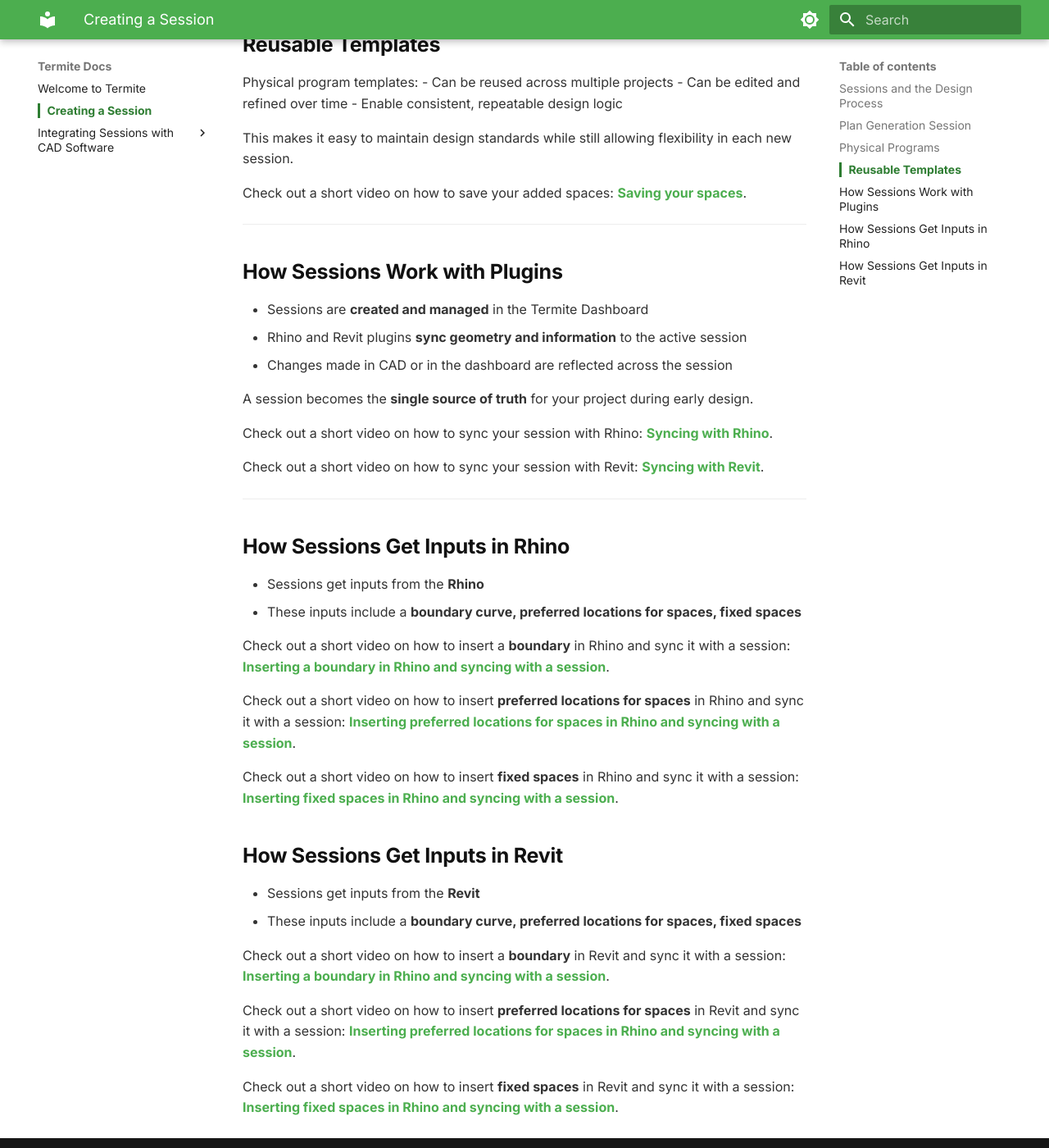
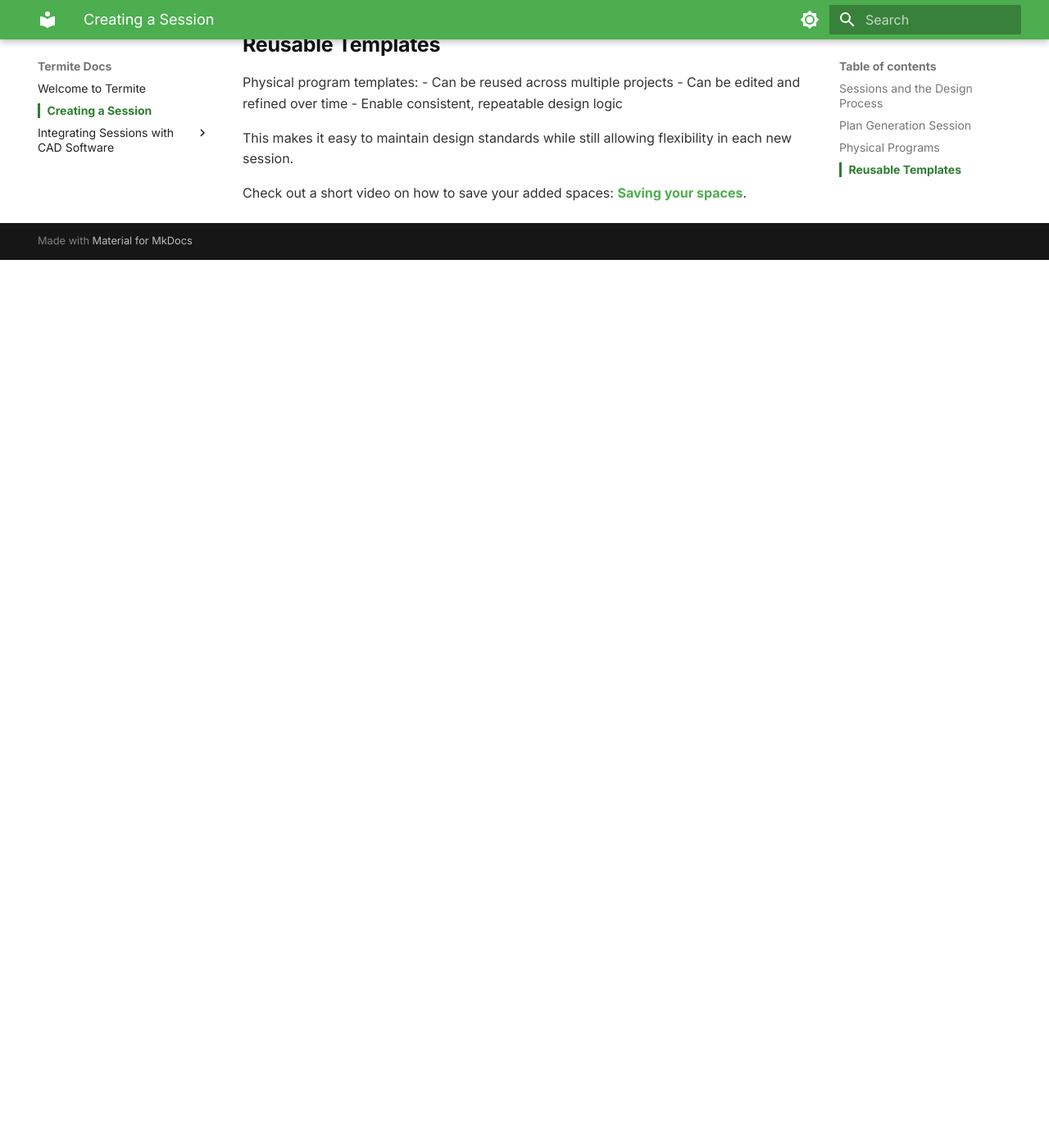
Before and after one commit to Fereshteh7720/Documentation, an MkDocs documentation site: the page built from docs/sessions.md, in a window 1280 px wide and 1400 px high, scrolled down 1149 px. Shown: the whole window at 82% size. Built offline with MkDocs 1.6.1 and Material for MkDocs 9.7.7, drawn with Linux system fonts in a browser that asks for light colours; after the commit the page ends 1466 px from its top, so only the background shows below that; part of the change alters nothing that is shown.

Commit message:
filling out documents for rhino

```diff
--- /dev/null
+++ b/docs/generate-revit.md
@@ -0,0 +1,15 @@
+## How Sessions Get Inputs in Revit
+
+- Sessions get inputs from the **Revit**
+- These inputs include a **boundary curve, preferred locations for spaces, fixed spaces**
+
+Check out a short video on how to insert a **boundary** in Revit and sync it with a session:
+**[Inserting a boundary in Rhino and syncing with a session](https://youtube)**.
+
+Check out a short video on how to insert **preferred locations for spaces** in Revit and sync it with a session:
+**[Inserting preferred locations for spaces in Rhino and syncing with a session](https://youtube)**.
+
+Check out a short video on how to insert **fixed spaces** in Revit and sync it with a session:
+**[Inserting fixed spaces in Rhino and syncing with a session](https://youtube)**.
+
+[Next Step: Export](export-revit.md)
--- a/docs/generate-rhino.md
+++ b/docs/generate-rhino.md
@@ -0,0 +1,56 @@
+## How Sessions Get Inputs in Rhino
+
+- Sessions get inputs from the **Rhino**
+- These inputs include a **boundary curve, preferred locations for spaces, fixed spaces**
+
+Check out a short video on how to insert a **boundary** in Rhino and sync it with a session:
+**[Inserting a boundary in Rhino and syncing with a session](https://youtube)**.
+
+Check out a short video on how to insert **preferred locations for spaces** in Rhino and sync it with a session:
+**[Inserting preferred locations for spaces in Rhino and syncing with a session](https://youtube)**.
+
+Check out a short video on how to insert **fixed spaces** in Rhino and sync it with a session:
+**[Inserting fixed spaces in Rhino and syncing with a session](https://youtube)**.
+
+## Generating Layouts
+- Open the **Termite Dashboard**
+- Navigate to the **Design** tab
+- Click on **generate layout**
+
+Check out a short video on how to **generate a layout**:
+**[Generating a layout synced to Rhino inputs](https://youtube)**.
+
+## Exploring Design Variations
+- Update the **Rhino inputs**
+- Submit the **changes**
+- Click on **generate layout**
+
+Check out a short video on how to **update a layout**:
+**[Updating the Rhino inputs & regenerate a layout](https://youtube)**.
+
+## Adding/Trimming Walls
+- Open the **Drafting** tab
+- Turn on the **walls**
+- Click on **Start drawing**
+- Select parts of the wall to be **trimmed**
+- Set the **Trim Size**
+
+Check out a short video on how to **update a layout**:
+**[Adding or trimming walls to the Termite Dashboard](https://youtube)**.
+
+## Adding/Removing Doors
+- Open the **Drafting** tab
+- Navigate to  **Doors**
+- Click on **Start drawing**
+- Set the **Door Size**
+**[Adding or Removing doors to the Termite Dashboard](https://youtube)**.
+
+## Adding/Removing Windows
+- Open the **Drafting** tab
+- Navigate to  **Windows**
+- Click on **Start drawing**
+- Set the **Door Size**
+**[Adding or Removing windows to the Termite Dashboard](https://youtube)**.
+
+Satisfied with the design?
+[Next Step: Export](export-rhino.md)
--- a/docs/rhino.md
+++ /dev/null
@@ -1 +0,0 @@
-hello rhino
--- a/docs/sessions.md
+++ b/docs/sessions.md
@@ -55,47 +55,3 @@ This makes it easy to maintain design standards while still allowing flexibility
 
 Check out a short video on how to save your added spaces:
 **[Saving your spaces](https://youtube)**.
----
-
-## How Sessions Work with Plugins
-
-- Sessions are **created and managed** in the Termite Dashboard
-- Rhino and Revit plugins **sync geometry and information** to the active session
-- Changes made in CAD or in the dashboard are reflected across the session
-
-A session becomes the **single source of truth** for your project during early design.
-
-Check out a short video on how to sync your session with Rhino:
-**[Syncing with Rhino](https://youtube)**.
-
-Check out a short video on how to sync your session with Revit:
-**[Syncing with Revit](https://youtube)**.
----
-
-## How Sessions Get Inputs in Rhino
-
-- Sessions get inputs from the **Rhino**
-- These inputs include a **boundary curve, preferred locations for spaces, fixed spaces**
-
-Check out a short video on how to insert a **boundary** in Rhino and sync it with a session:
-**[Inserting a boundary in Rhino and syncing with a session](https://youtube)**.
-
-Check out a short video on how to insert **preferred locations for spaces** in Rhino and sync it with a session:
-**[Inserting preferred locations for spaces in Rhino and syncing with a session](https://youtube)**.
-
-Check out a short video on how to insert **fixed spaces** in Rhino and sync it with a session:
-**[Inserting fixed spaces in Rhino and syncing with a session](https://youtube)**.
-
-## How Sessions Get Inputs in Revit
-
-- Sessions get inputs from the **Revit**
-- These inputs include a **boundary curve, preferred locations for spaces, fixed spaces**
-
-Check out a short video on how to insert a **boundary** in Revit and sync it with a session:
-**[Inserting a boundary in Rhino and syncing with a session](https://youtube)**.
-
-Check out a short video on how to insert **preferred locations for spaces** in Revit and sync it with a session:
-**[Inserting preferred locations for spaces in Rhino and syncing with a session](https://youtube)**.
-
-Check out a short video on how to insert **fixed spaces** in Revit and sync it with a session:
-**[Inserting fixed spaces in Rhino and syncing with a session](https://youtube)**.
--- /dev/null
+++ b/docs/sync-revit.md
@@ -0,0 +1,12 @@
+## How Sessions Work with Plugins
+
+- Sessions are **created and managed** in the Termite Dashboard
+- Revit plugin **syncs geometry and information** to the active session
+- Changes made in Revit or in the dashboard are reflected across the session
+
+A session becomes the **single source of truth** for your project during early design.
+
+Check out a short video on how to sync your session with Revit:
+**[Syncing with Revit](https://youtube)**.
+
+[Next Step: Generate](generate-revit.md)
--- a/docs/sync-rhino.md
+++ b/docs/sync-rhino.md
@@ -1,4 +1,13 @@
-....
+## How Sessions Work with Plugins
+
+- Sessions are **created and managed** in the Termite Dashboard
+- Rhino plugin **syncs geometry and information** to the active session
+- Changes made in Rhino or in the dashboard are reflected across the session
+
+A session becomes the **single source of truth** for your project during early design.
+
+Check out a short video on how to sync your session with Rhino:
+**[Syncing with Rhino](https://youtube)**.
 
 
 
--- a/mkdocs.yml
+++ b/mkdocs.yml
@@ -13,14 +13,15 @@ nav:
           - Sync: 'sync-revit.md'
           - Generate: 'generate-revit.md'
           - Export: 'export-revit.md'
+      - Grasshopper:
+          - Sync: 'sync-grasshopper.md'
+          - Generate: 'generate-grasshopper.md'
+          - Export: 'export-grasshopper.md'
       - Archicad:
           - Sync: 'sync-archicad.md'
           - Generate: 'generate-archicad.md'
           - Export: 'export-archicad.md'
-      - Grasshopper:
-          - Sync: 'sync-grasshopper.md'
-          - Generate: 'generate-grasshopper.md'
-          - Export: 'export-grasshopper.md'
+
 
 
 theme:
```
Also changed, not shown: docs/export-archicad.md (added), docs/export-grasshopper.md (added), docs/export-revit.md (added), docs/export-rhino.md (added), docs/export.md (deleted), docs/generate-archicad.md (added), docs/generate-grasshopper.md (added), docs/sync-archicad.md (added), docs/sync-grasshopper.md (added).
